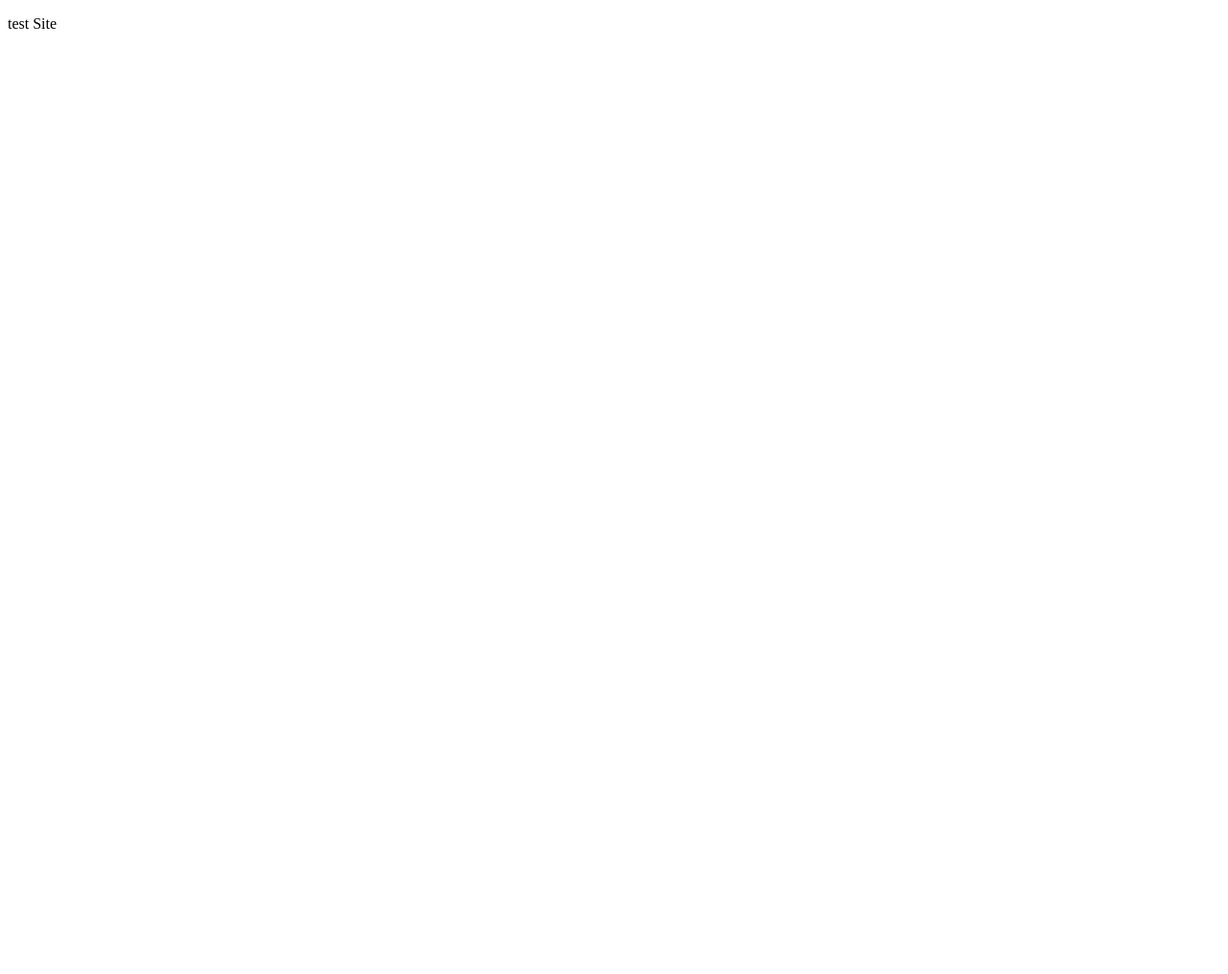
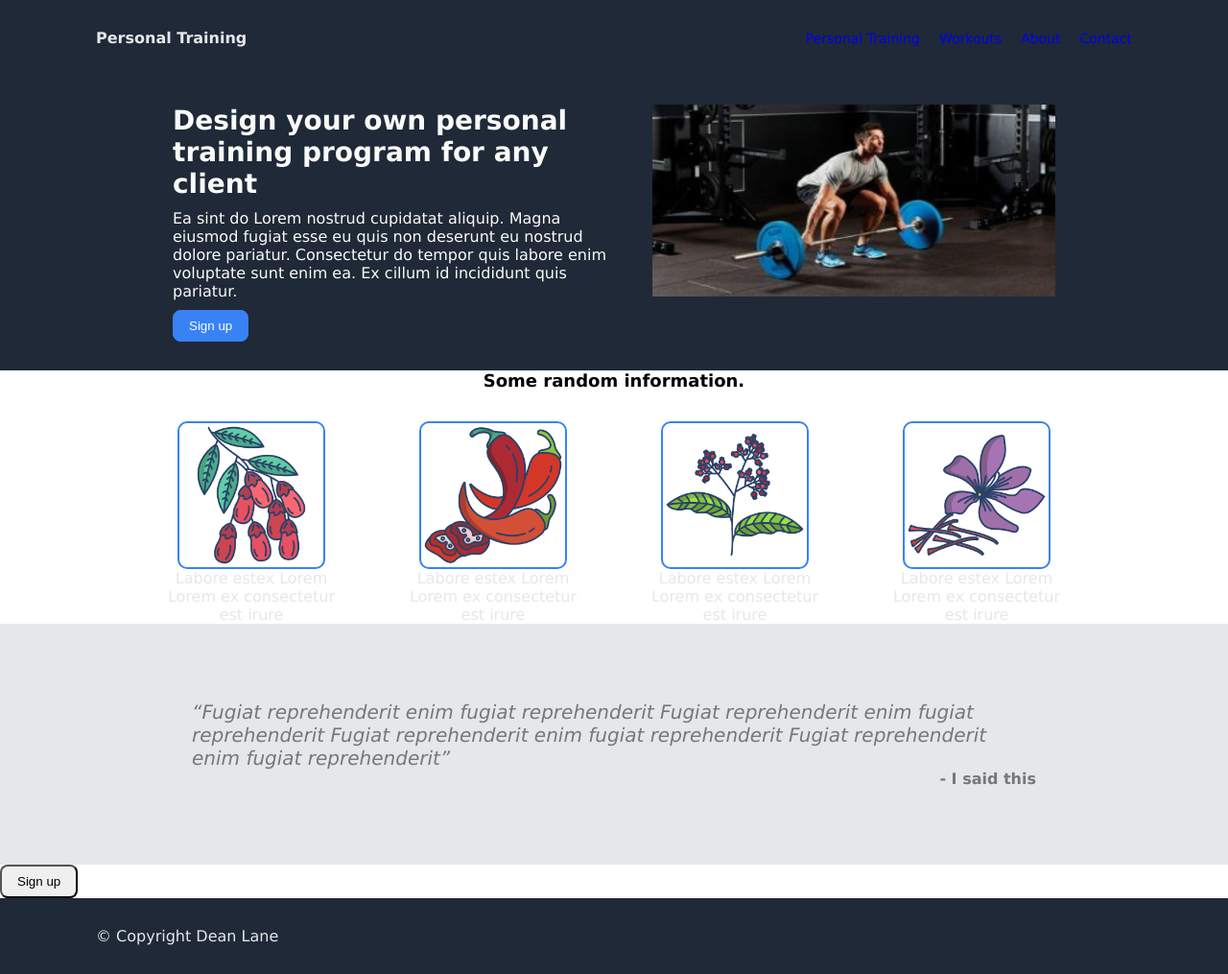
Before and after one commit to xlrdean/Foundations-Website, a plain HTML site: page index.html in a window 1280 px wide. Shown: the whole page at 96% size. Before the commit the page ends 800 px from the top, so only its background shows below. Drawn offline with Linux system fonts and the light colour scheme.

Commit message:
Finished section 2 plus added formatting for resposisve

```diff
--- a/css/main.css
+++ b/css/main.css
@@ -1 +1,160 @@
 /* main.css*/
+
+body {
+    margin: 0;
+    padding: 0;
+    font-family:Verdana, Arial, sans-serif;
+    color: #E5E7EB;
+
+}
+
+p {
+    margin: 0;
+}
+
+a {
+    text-decoration: none;
+}
+
+a:active, a:visited{
+    color: #E5E7EB;
+}
+
+a:hover {
+    color: #595959;
+}
+
+ul {
+    margin: 0;
+    padding: 0;
+    list-style-type: none;
+    display: flex;
+    gap: 20px;
+    flex-wrap: wrap;
+}
+
+/* Header, Footer & Title Section */
+.header,
+.footer {
+    background-color:#1F2937;
+    display:flex;
+    justify-content: space-between;
+    flex-wrap: wrap;
+    padding: 30px 100px;
+    align-items: center;
+    gap: 15px;
+}
+
+.title {
+    font-weight: 900;
+}
+
+.nav {
+    font-size: 14px;
+}
+
+/* First Section - Company and service description */
+.info { /* main container*/
+    background-color:#1F2937;
+    color: #F9FAF8;
+    display: flex;
+    gap: 30px;
+    padding: 30px 100px;
+    justify-content: center;
+    flex-wrap: wrap;
+}
+
+.info2 { /*description*/
+    display: flex;
+    flex-direction: column;
+    gap: 10px;
+    min-width: 340px;
+    max-width: 470px;
+ }
+
+.service_title {
+    font-size: 28px;
+    font-weight: bolder;
+}
+
+.firstimage img {
+    width: 420px;
+    height: 200px;
+}
+
+button {
+    padding: 8px 16px;
+    border-radius: 8px;
+  }
+
+button.sign_up_1 {
+    background-color: #3882F6;
+    border: 1px solid #3882F6;
+    color: white;
+    align-self: flex-start;
+  }
+
+/* .text1 {
+    min-width: 340px;
+    max-width: 470px;
+} */
+
+/* Second Section */
+
+.second_title {
+    text-align: center;
+    margin-bottom: 32px;
+    font-weight: bold;
+    color: black;
+    font-size: 18px;
+}
+
+.services {
+    display:flex;
+    justify-content: center;
+    gap: 52px;
+    flex-wrap: wrap;
+    padding: 0 0;
+}
+
+.card {
+    display: flex;
+    justify-content: center;
+    align-items: center;
+    flex-direction: column;
+}
+
+.card img {
+    width: 150px;
+    height: 150px;
+    border: 2px solid #3882F6;
+    border-radius: 10px;
+    max-width: 150px;
+}
+
+.text {
+    max-width: 200px;
+    text-align: center;
+}
+
+/* Third Section - Quote */
+.third {
+    background-color: #E5E7EB;
+    color: #76777a;
+    display: flex;
+    flex-direction: column;
+    padding: 80px 200px;
+}
+
+.quote {
+    font-style:italic;
+    font-size: 20px;
+    /* width: 800px; */
+}
+
+.author {
+    font-weight:bold;
+    align-self: flex-end;
+}
+
+/* Forth Section */
--- a/index.html
+++ b/index.html
@@ -7,11 +7,73 @@
     <meta charset="UTF-8">
     <meta http-equiv="X-UA-Compatible" content="IE=edge">
     <meta name="viewport" content="width=device-width, initial-scale=1.0">
-    <title>Document</title>
+    <title>Dean Lane's Foundations Website</title>
     <link rel="stylesheet" href="css/main.css">
 </head>
 
 <body>
-<p>test Site</p>
+    <!--Header Section-->
+    <div class="header">
+        <div class="title">Personal Training</div>
+        <ul>
+            <li class="nav"><a href="#">Personal Training</a></li>
+            <li class="nav"><a href="#">Workouts</a></li>
+            <li class="nav"><a href="#">About</a></li>
+            <li class="nav"><a href="#">Contact</a></li>
+        </ul>
+    </div>
+
+    <!-- First Section - Company and service description -->
+    <div class="info">
+        <div class="info2">
+            <div class="service_title">Design your own personal training program for any client</div>
+            <div class="text1">Ea sint do Lorem nostrud cupidatat aliquip. Magna eiusmod fugiat esse eu quis non deserunt eu nostrud dolore pariatur. Consectetur do tempor quis labore enim voluptate sunt enim ea. Ex cillum id incididunt quis pariatur.</div>
+            <button class="sign_up_1">Sign up</button>
+        </div>
+        <div class="firstimage">
+            <img src="assets/lifting_weights.jpeg" alt="Image of Something to do with working out">
+        </div>
+    </div>
+
+    <!-- Second Section - Services-->
+    <!-- <div class="second"> -->
+        <div class="second_title">Some random information.</div>
+        <div class="services">
+            <div class="card">
+                <img src="assets/image1.png" alt="Card 1">
+                <div class="text">Labore estex Lorem Lorem ex consectetur est irure</div>
+            </div>
+            <div class="card">
+                <img src="assets/image2.png" alt="Card 2">
+                <div class="text">Labore estex Lorem Lorem ex consectetur est irure</div>
+            </div>
+            <div class="card">
+                <img src="assets/image3.png" alt="Card 3">
+                <div class="text">Labore estex Lorem Lorem ex consectetur est irure</div>
+            </div>
+            <div class="card">
+                <img src="assets/image4.png" alt="Card 4">
+                <div class="text">Labore estex Lorem Lorem ex consectetur est irure</div>
+            </div>
+        </div>
+    <!-- </div>     -->
+
+    <!-- Third Section -->
+    <div class="third">
+        <div class="quote"><q>Fugiat reprehenderit enim fugiat reprehenderit Fugiat reprehenderit enim fugiat reprehenderit Fugiat reprehenderit enim fugiat reprehenderit Fugiat reprehenderit enim fugiat reprehenderit</q></div>
+        <div class="author">- I said this</div>
+    </div>
+
+    <!-- Forth Section -->
+    <div class="forth"></div>
+        <div class="action"></div>
+        <div class="call"></div>
+        <button class="signup2">Sign up</button>
+
+    <!-- Footer Section -->
+    <div class="footer">
+        <p>&copy; Copyright Dean Lane</p>
+    </div>
+
 </body>
 </html>
```
Also changed, not shown: assets/image1.png (added), assets/image2.png (added), assets/image3.png (added), assets/image4.png (added), assets/lifting_weights.jpeg (added), 1 other file.
